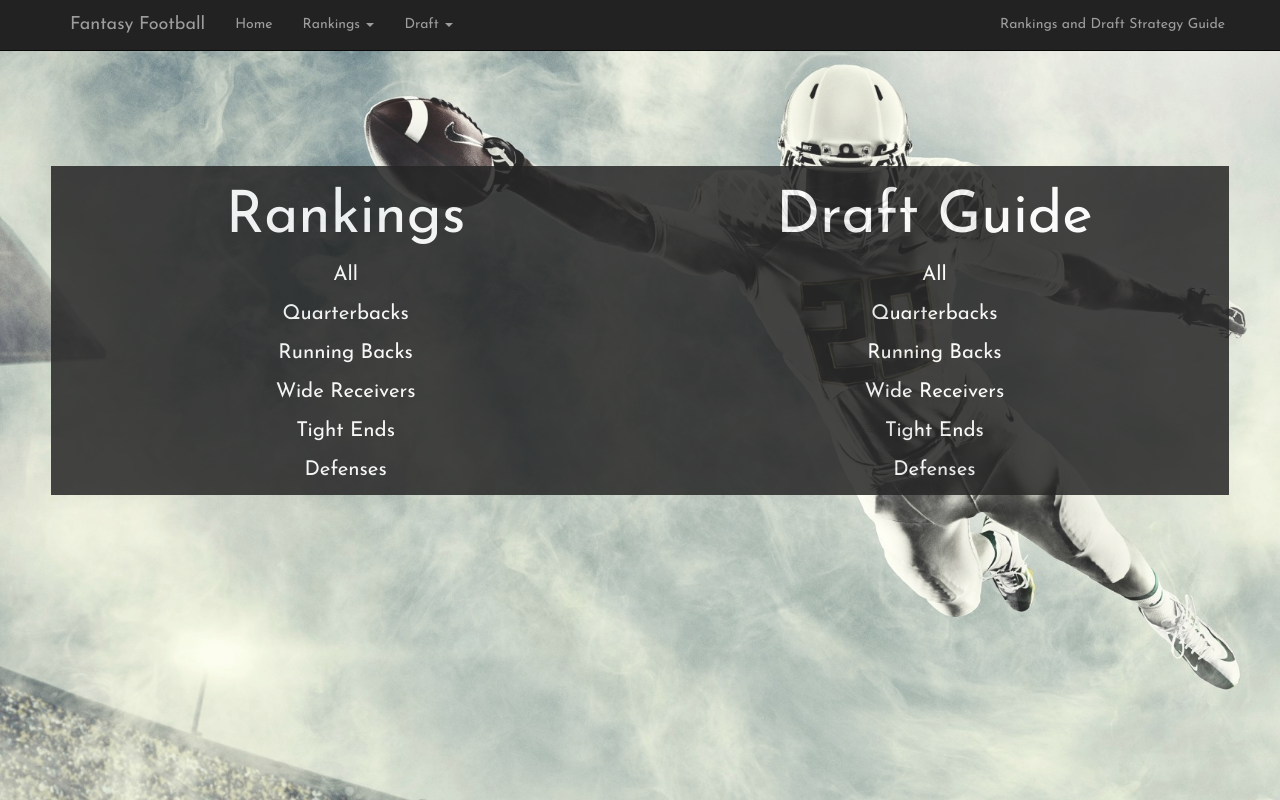
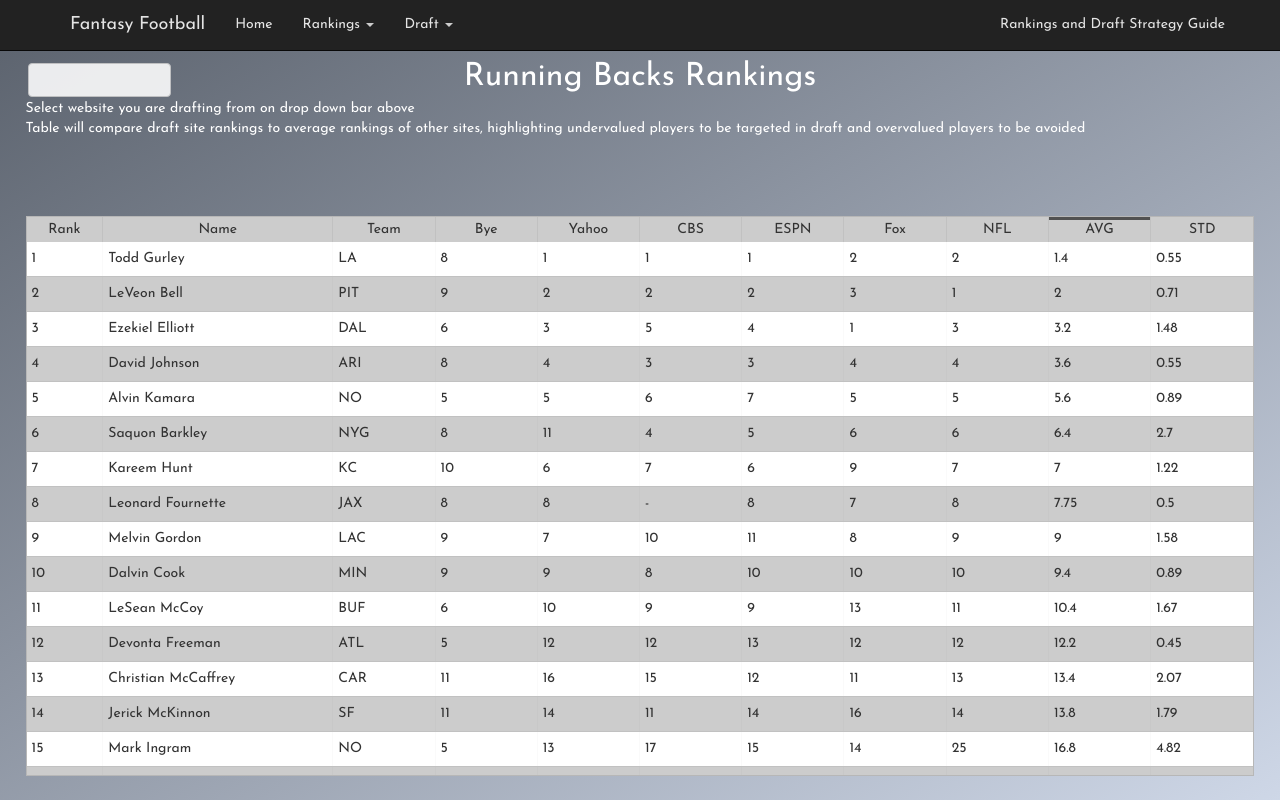
Before and after one commit to rob-snyder7/draftGuide, a React (Create React App) app: page / in a window 1280 px wide. Built offline with nearby package versions, Linux system fonts and the light colour scheme.

Commit message:
formatted tablerankings page

```diff
--- a/src/Components/GuideHeader/GuideHeader.css
+++ b/src/Components/GuideHeader/GuideHeader.css
@@ -12,5 +12,15 @@ div.color {
 
 .guideheader {
 	height: 27vh;
-	padding-top: 10vh;
+	padding-top: 60px;
 }
+
+.guideheader h1 {
+	font-size: 32px;
+	margin-top: 0px;
+	margin-bottom: 0px;
+}
+
+.keyText {
+	font-size: calc(6px + .5vw);
+}
--- a/src/Components/GuideHeader/GuideHeader.js
+++ b/src/Components/GuideHeader/GuideHeader.js
@@ -8,8 +8,8 @@ import './GuideHeader.css';
 const GuideHeader = ({onDropdownClick, reset, source, name}) => {
 
 	return (
-		<div className='guideheader'>
-			<div className=''>
+		<div className='guideheader black'>
+			<div className='row'>
 				<div className='col-md-2 col-sm-2 col-xs-2'>
 					<DraftsiteDropdown onDropdownClick={onDropdownClick} source={source}/>
 				</div>
--- a/src/Components/GuideHeader/GuideKey.js
+++ b/src/Components/GuideHeader/GuideKey.js
@@ -2,7 +2,7 @@ import React from 'react';
 
 const GuideKey = ({source}) => {
 	return (
-			<div className='row white'>
+			<div className='row white keyText'>
 				          		<div className='col-md-4 col-sm-4 col-xs-12'>
 					         		<span>
 					         				The table compares {source} to average of other sites. Use DIF column to determine value of players.
--- a/src/Components/Homepage.css
+++ b/src/Components/Homepage.css
@@ -21,6 +21,6 @@
 }
 
 .group {
-	opacity: .85;
+	opacity: .88;
 	background-color: black;
 }
--- /dev/null
+++ b/src/Components/Navbar.css
@@ -0,0 +1,15 @@
+
+.navbar-inverse span {
+	color: white !important;
+	opacity: .88;
+}
+
+.dropdown-toggle {
+	color: white !important;
+	opacity: .88;
+}
+
+.navbar-text {
+	color: white !important;
+	opacity: .88;
+}
--- a/src/Components/Navbar.js
+++ b/src/Components/Navbar.js
@@ -1,5 +1,6 @@
 import React from 'react';
 import { Navbar, Nav, NavItem, MenuItem, NavDropdown } from 'react-bootstrap';
+import './Navbar.css';
 
 const NavbarFunc = ({ onItemClick }) => {
 
@@ -12,10 +13,10 @@ const NavbarFunc = ({ onItemClick }) => {
 	})
 
 	return (
-		<div>
+		<div className='navbarText'>
 		 <link rel="stylesheet" href="https://maxcdn.bootstrapcdn.com/bootstrap/3.3.7/css/bootstrap.min.css" integrity="sha384-BVYiiSIFeK1dGmJRAkycuHAHRg32OmUcww7on3RYdg4Va+PmSTsz/K68vbdEjh4u" crossOrigin="anonymous"/>
 
-			<Navbar className='navbar-fixed-top navbar-inverse '>
+			<Navbar className='navbar-fixed-top navbar-inverse'>
 	          <Navbar.Header>
 	              <Navbar.Brand>
 	                <span>Fantasy Football</span>
--- a/src/Components/TableRankings.js
+++ b/src/Components/TableRankings.js
@@ -8,17 +8,16 @@ import { alterWidth } from '../Utils/GuideFunctions';
 const TableRankings = ({name, data}) => {
 
 	return (
-		<div>
-			<h1 className='rankheader white tc'>{name} Rankings</h1>
+		<div className='tableFrame'>
+			<h1 className='rankheader black tc'>{name} Rankings</h1>
 	    	<ReactTable
 	    		pageSize={data.length}
 	    		showPagination={false}
 		    	data={data}
 		    	defaultSorted={[{id: 'AVG', asc: true}]}
-		    	// columns={alterWidth(rankColumns)}
-		    	columns={rankColumns}
+		    	columns={alterWidth(rankColumns)}
 		    	defaultSortMethod={(a,b,order) => {if (a==='-'){a = 999;} if (b==='-'){b = 999;} if (order === 'asc') {return b - a;}return a - b;}}
-		    	style={{height: '85vh', background: '#CCCCCC'}}
+		    	style={{height: '75vh', background: '#CCCCCC'}}
 		    	getTrProps={(state, rowInfo) => {
 		    		return {style: {background: rowInfo.viewIndex % 2 === 0 ? 'white' : '#CCCCCC'}}}}
 	    	/>
--- a/src/Containers/App.css
+++ b/src/Containers/App.css
@@ -1,12 +1,8 @@
 @import url('https://fonts.googleapis.com/css?family=Josefin+Sans');
 
 body {
-	/*background-image: url(../background.jpg);*/
-  	/*background: linear-gradient(to bottom right, #0D3D56, #0D3D56);*/
+  	background: linear-gradient(to bottom right, #5A616C, #CED7E7);
   	font-family: 'Josefin Sans', sans-serif !important;
-/*    background-position: center;
-    background-repeat: no-repeat;
-    background-size: cover;*/
 }
 
 
@@ -17,14 +13,15 @@ body {
 .ReactTable .rt-thead::-webkit-scrollbar {
    background: transparent;
 }
-/*
-.ReactTable .rt-tbody {
-	font-size: 16px;
-	line-height: 16px;
-}*/
 
 
+.tableFrame {
+	padding-left: 2vw;
+	padding-right: 2vw;
+}
+
 .rankheader {
-	padding-top: 6vh;
-	height: 12vh;
+	padding-top: 8.5vh;
+	height: 17vh;
+	font-size: calc(18px + 2vw);
 }
--- a/src/Containers/App.js
+++ b/src/Containers/App.js
@@ -13,8 +13,8 @@ class App extends Component {
   constructor() {
   	super()
   	this.state = {
-  		route: 2,
-      position: ''
+  		route: 1,
+      position: 'Running Backs'
   	}
   }
 
--- a/src/Containers/GuideRankings.js
+++ b/src/Containers/GuideRankings.js
@@ -40,7 +40,7 @@ class GuideRankings extends Component {
 
 	render() {
 		return (
-			<div>
+			<div className='tableFrame'>
 				<GuideHeader onDropdownClick={this.onDropdownClick} reset={this.state.reset} source={this.state.source} name={this.props.name}/>
 
 		    	<ReactTable
@@ -49,8 +49,7 @@ class GuideRankings extends Component {
 			    	data={this.state.data}
 			    	sorted={this.state.sorted}
 			    	defaultSortMethod={(a,b,order) => {if (a==='-'){a = 999;} if (b==='-'){b = 999;} if (order === 'asc') {return b - a;}return a - b;}}
-			    	// columns={alterWidth(this.state.columns)}
-			    	columns={this.state.columns}
+			    	columns={alterWidth(this.state.columns)}
 			    	style={{height:'70vh', background: '#CCCCCC'}}
 			    	getTrProps={(state, rowInfo, row, column) => {
 			    		return {
```
